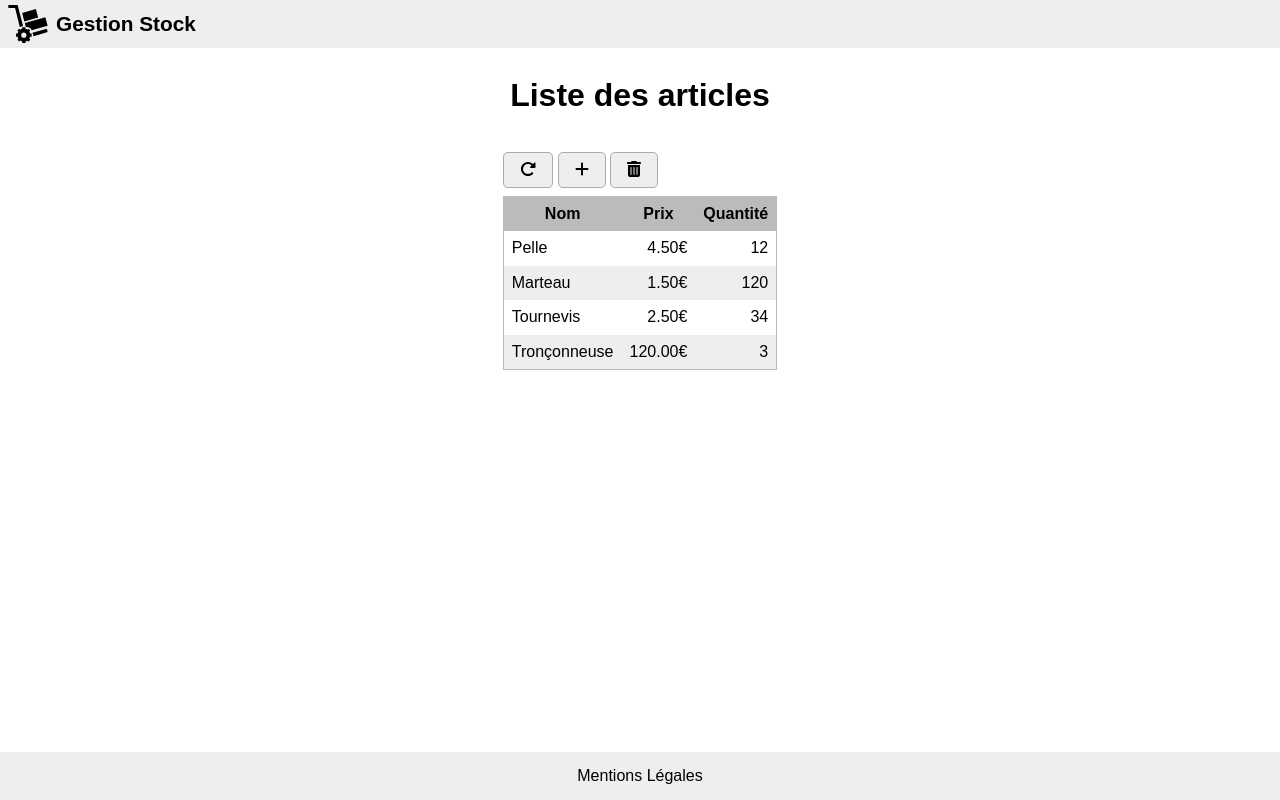
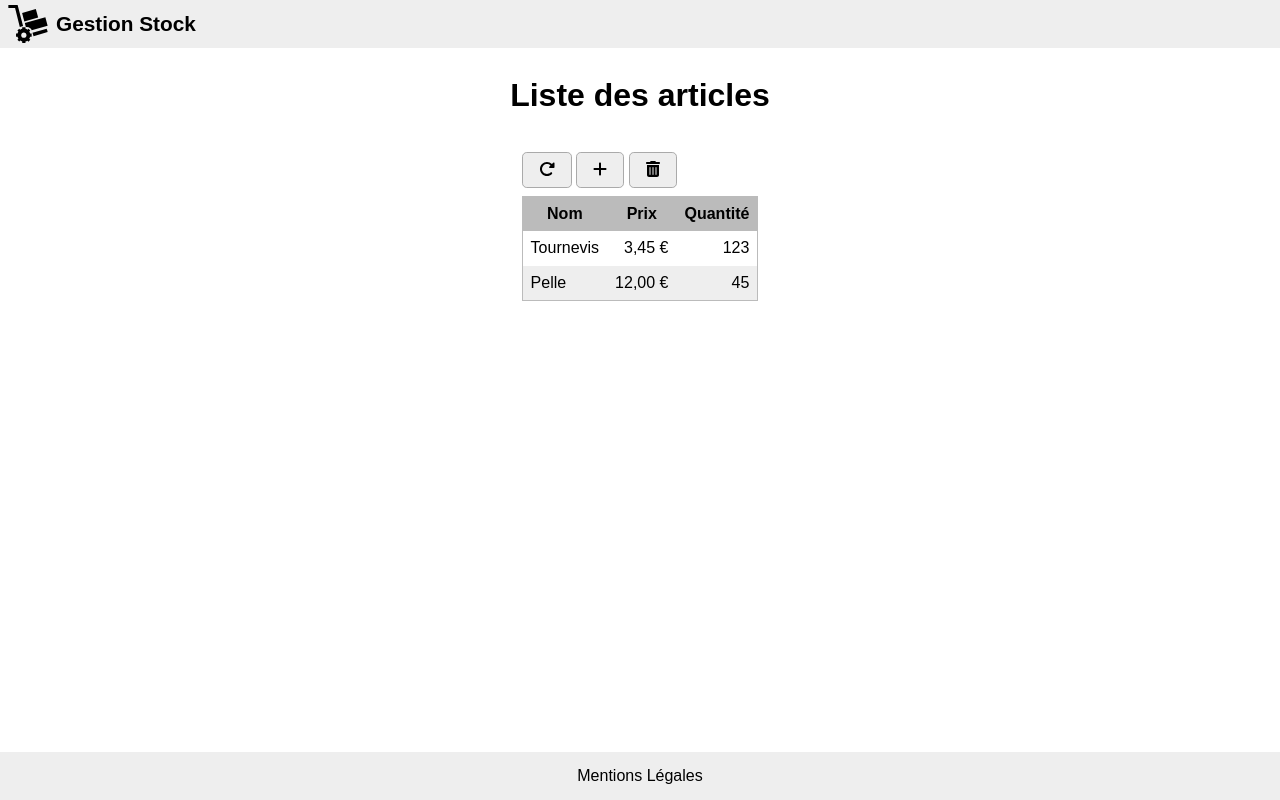
Before and after one commit to jlg-formation/agu-fev-2023, an Angular app in the folder front/: page /stock in a window 1280 px wide. Built offline with nearby package versions, Linux system fonts and the light colour scheme.

Commit message:
dev: added loop ngFor and currency pipe

```diff
--- a/front/src/app/app.module.ts
+++ b/front/src/app/app.module.ts
@@ -1,5 +1,7 @@
-import { NgModule } from '@angular/core';
+import { LOCALE_ID, NgModule } from '@angular/core';
 import { BrowserModule } from '@angular/platform-browser';
+import { registerLocaleData } from '@angular/common';
+import localeFrBE from '@angular/common/locales/fr-BE';
 
 import { AppRoutingModule } from './app-routing.module';
 import { AppComponent } from './app.component';
@@ -8,19 +10,13 @@ import { HomeComponent } from './routes/home/home.component';
 import { LegalComponent } from './routes/legal/legal.component';
 import { FontAwesomeModule } from '@fortawesome/angular-fontawesome';
 
+// the second parameter 'fr' is optional
+registerLocaleData(localeFrBE, 'fr-BE');
+
 @NgModule({
-  declarations: [
-    AppComponent,
-    HomeComponent,
-    LegalComponent
-  ],
-  imports: [
-    BrowserModule,
-    AppRoutingModule,
-    LayoutModule,
-    FontAwesomeModule
-  ],
-  providers: [],
-  bootstrap: [AppComponent]
+  declarations: [AppComponent, HomeComponent, LegalComponent],
+  imports: [BrowserModule, AppRoutingModule, LayoutModule, FontAwesomeModule],
+  providers: [{ provide: LOCALE_ID, useValue: 'fr-BE' }],
+  bootstrap: [AppComponent],
 })
-export class AppModule { }
+export class AppModule {}
--- /dev/null
+++ b/front/src/app/interfaces/article.ts
@@ -0,0 +1,5 @@
+export interface Article {
+  name: string;
+  price: number;
+  qty: number;
+}
--- a/front/src/app/stock/stock.component.html
+++ b/front/src/app/stock/stock.component.html
@@ -21,25 +21,12 @@
         </tr>
       </thead>
       <tbody>
-        <tr>
-          <td class="name">Pelle</td>
-          <td class="price">4.50€</td>
-          <td class="qty">12</td>
-        </tr>
-        <tr>
-          <td class="name">Marteau</td>
-          <td class="price">1.50€</td>
-          <td class="qty">120</td>
-        </tr>
-        <tr>
-          <td class="name">Tournevis</td>
-          <td class="price">2.50€</td>
-          <td class="qty">34</td>
-        </tr>
-        <tr>
-          <td class="name">Tronçonneuse</td>
-          <td class="price">120.00€</td>
-          <td class="qty">3</td>
+        <tr *ngFor="let a of articles">
+          <td class="name">{{ a.name }}</td>
+          <td class="price">
+            {{ a.price | currency : "EUR" : "symbol" : undefined : "fr-BE" }}
+          </td>
+          <td class="qty">{{ a.qty }}</td>
         </tr>
       </tbody>
     </table>
--- a/front/src/app/stock/stock.component.ts
+++ b/front/src/app/stock/stock.component.ts
@@ -4,6 +4,7 @@ import {
   faRotateRight,
   faTrashCan,
 } from '@fortawesome/free-solid-svg-icons';
+import { Article } from '../interfaces/article';
 
 @Component({
   selector: 'app-stock',
@@ -14,4 +15,9 @@ export class StockComponent {
   faRotateRight = faRotateRight;
   faPlus = faPlus;
   faTrashCan = faTrashCan;
+
+  articles: Article[] = [
+    { name: 'Tournevis', price: 3.45, qty: 123 },
+    { name: 'Pelle', price: 12, qty: 45 },
+  ];
 }
```
